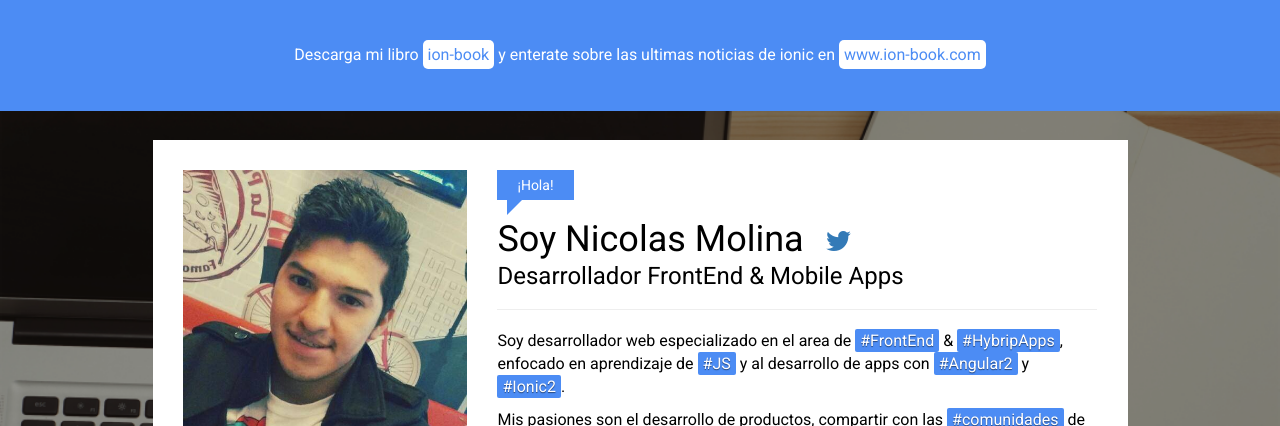
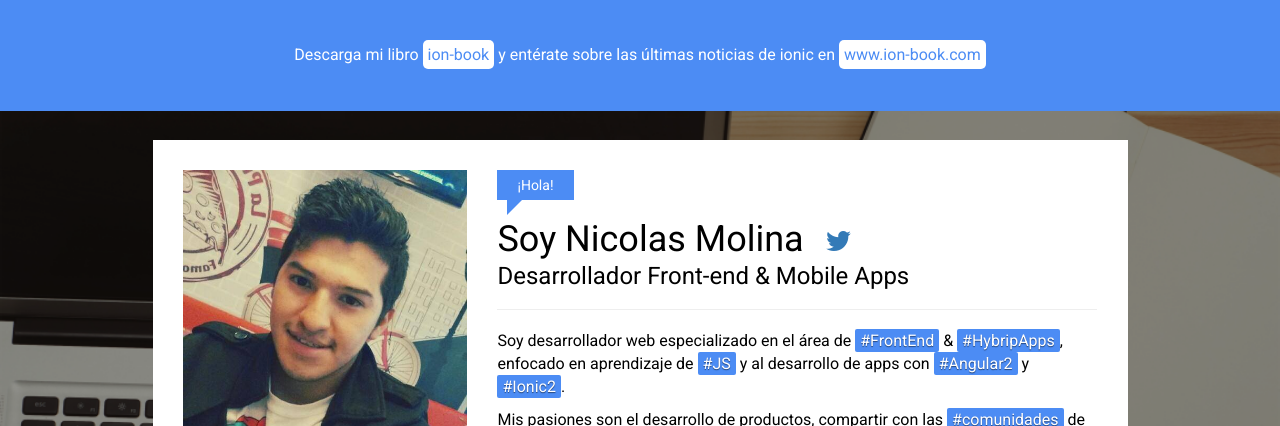
Before and after one commit to nicobytes/nicobytes-site, a Jekyll site: the page built from index.html, in a window 1280 px wide. Shown: the top 426 px of the page. Built offline with Jekyll 4.4.1, drawn with Linux system fonts in a browser that asks for light colours; nearby versions of some CDN libraries.

Commit message:
Fix review tamayo

```diff
--- a/_includes/home/cover_home.html
+++ b/_includes/home/cover_home.html
@@ -11,9 +11,9 @@
             <h1>Soy Nicolas Molina <a class="btn" href="{{ site.twitter }}" target="_blank">
                 <i class="fa fa-twitter fa-2x"></i>
               </a></h1>
-            <h3>Desarrollador FrontEnd & Mobile Apps</h3>
+            <h3>Desarrollador Front-end & Mobile Apps</h3>
             <hr/>
-            <p>Soy desarrollador web especializado en el area de <span class="tag">#FrontEnd</span> & <span class="tag">#HybripApps</span>, enfocado en aprendizaje de <span class="tag">#JS</span> y al desarrollo de apps con <span class="tag">#Angular2</span> y <span class="tag">#Ionic2</span>.</p>
+            <p>Soy desarrollador web especializado en el área de <span class="tag">#FrontEnd</span> & <span class="tag">#HybripApps</span>, enfocado en aprendizaje de <span class="tag">#JS</span> y al desarrollo de apps con <span class="tag">#Angular2</span> y <span class="tag">#Ionic2</span>.</p>
             <p> Mis pasiones son el desarrollo de productos, compartir con las <span class="tag">#comunidades</span> de desarrollo y <span class="tag">#viajar</span> por todo el mundo.</p>
           </div>
         </div>
--- a/_includes/nav.html
+++ b/_includes/nav.html
@@ -2,7 +2,7 @@
   <div class="container">
     <div class="row">
       <div class="col-xs-12 col-md-10 col-md-offset-1">
-         <p>Descarga mi libro <a href="http://j.mp/1Us5Y5B" target="_blank">ion-book</a> y enterate sobre las ultimas noticias de ionic en <a href="http://www.ion-book.com/" target="_blank">www.ion-book.com</a></p>
+         <p>Descarga mi libro <a href="http://j.mp/1Us5Y5B" target="_blank">ion-book</a> y entérate sobre las últimas noticias de ionic en <a href="http://www.ion-book.com/" target="_blank">www.ion-book.com</a></p>
       </div>
     </div>
 
```
